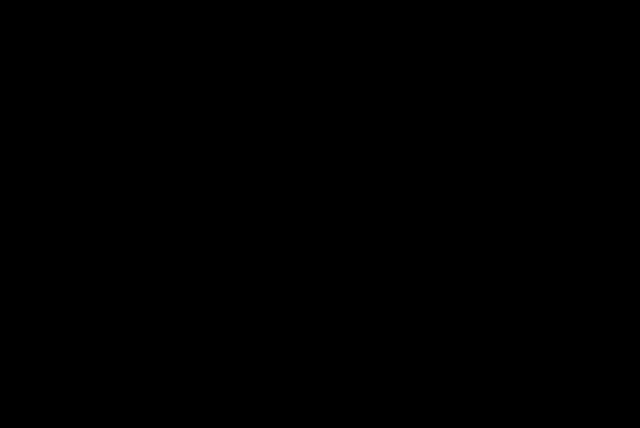
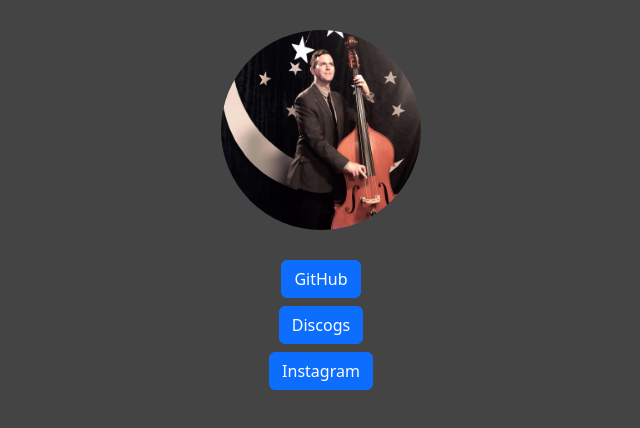
Before and after one commit to ericlfrey/LAB-link-in-bio, a plain HTML site: page index.html in a window 1280 px wide. Shown: the whole page, without its empty margins (319-959 px from the left). Drawn offline with nearby package versions, Linux system fonts and the light colour scheme.

Commit message:
added content and began styling

```diff
--- a/index.html
+++ b/index.html
@@ -5,9 +5,26 @@
   <meta http-equiv="X-UA-Compatible" content="IE=edge">
   <meta name="viewport" content="width=device-width, initial-scale=1.0">
   <title>Lab Link in Bio</title>
+  <link href="https://cdn.jsdelivr.net/npm/bootstrap@5.2.2/dist/css/bootstrap.min.css" rel="stylesheet" integrity="sha384-Zenh87qX5JnK2Jl0vWa8Ck2rdkQ2Bzep5IDxbcnCeuOxjzrPF/et3URy9Bv1WTRi" crossorigin="anonymous">
   <link rel="stylesheet" href="./main.css">
 </head>
 <body>
+  <div class="wrapper">
+    <img src="./media/eric-tess-vid.jpeg" alt="handsome gentleman posing with an upright bass">
+
+    <div class="d-grid gap-2">
+      <a href="#" target="_blank">
+        <button class="btn btn-primary" type="button">GitHub</button>
+      </a>
+      <a href="#" target="_blank">
+        <button class="btn btn-primary" type="button">Discogs</button>
+      </a>
+      <a href="https://www.instagram.com/upright.inspector/" target="_blank">
+        <button class="btn btn-primary" type="button">Instagram</button>
+      </a>
+    </div>
+  </div>
   <script src="./main.js"></script>
+  <script src="https://cdn.jsdelivr.net/npm/bootstrap@5.2.2/dist/js/bootstrap.bundle.min.js" integrity="sha384-OERcA2EqjJCMA+/3y+gxIOqMEjwtxJY7qPCqsdltbNJuaOe923+mo//f6V8Qbsw3" crossorigin="anonymous"></script>
 </body>
 </html>
--- a/main.css
+++ b/main.css
@@ -1,3 +1,18 @@
 body {
-  background-color: black;
+  background-color: #444;
+  text-align: center;
+  min-width: 600px;
 }
+
+.wrapper {
+  display: flex;
+  flex-direction: column;
+  align-items: center;
+}
+
+img {
+  height: 200px;
+  width: 200px;
+  border-radius: 50%;
+  margin: 30px;
+}
```
Also changed, not shown: media/eric-tess-vid.jpeg (added).
